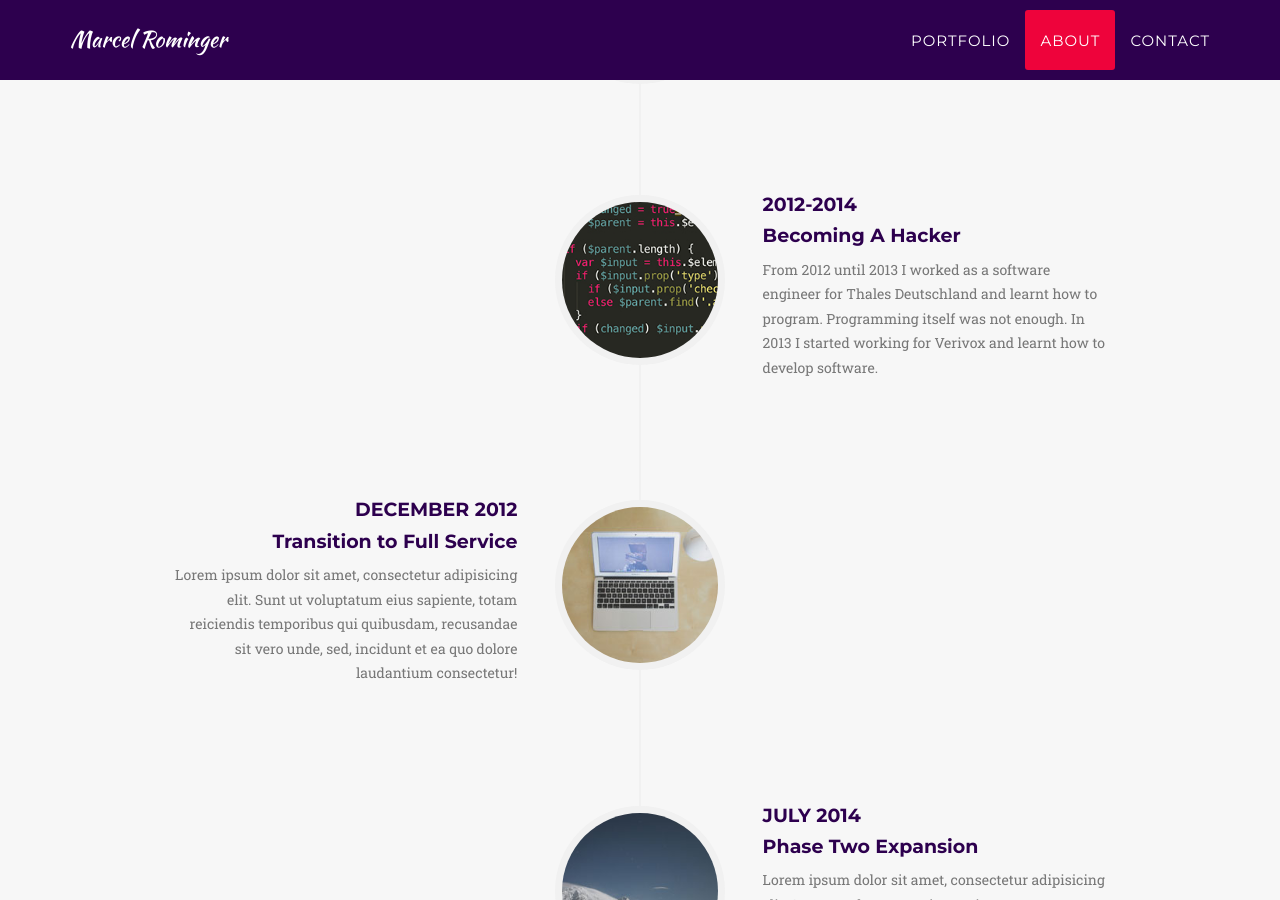
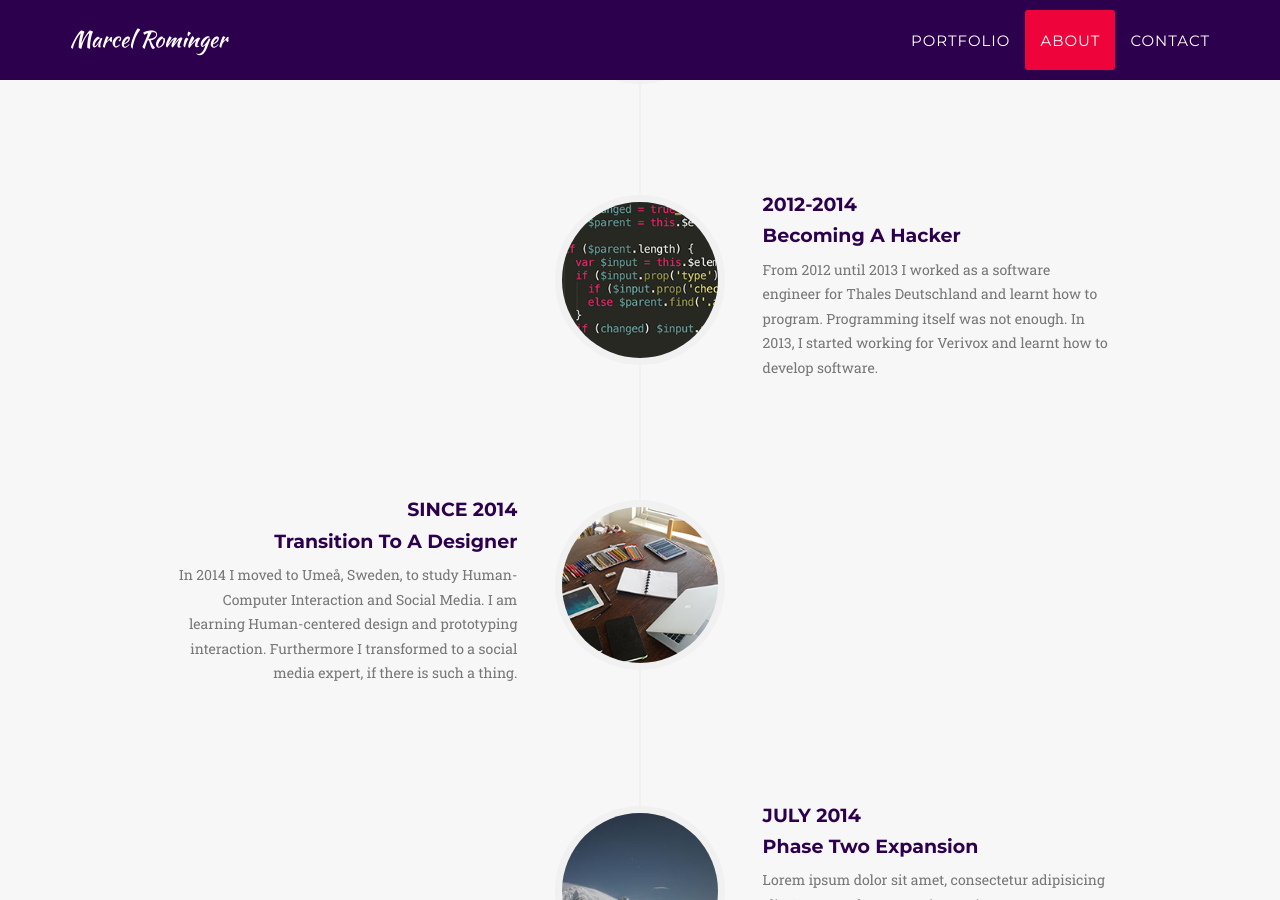
Before and after one commit to marororom/marororom.github.io, a Jekyll site: the page built from index.html, in a window 1280 px wide and 900 px high, scrolled down 2288 px. Built offline with Jekyll 4.4.1, drawn with Linux system fonts in a browser that asks for light colours; some web fonts are replaced.

Commit message:
added image and text

```diff
--- a/_includes/about.html
+++ b/_includes/about.html
@@ -34,7 +34,7 @@
                                     <h4 class="subheading">Becoming A Hacker</h4>
                                 </div>
                                 <div class="timeline-body">
-                                    <p class="text-muted">From 2012 until 2013 I worked as a software engineer for Thales Deutschland and learnt how to program. Programming itself was not enough. In 2013 I started working for Verivox and learnt how to develop software.</p>
+                                    <p class="text-muted">From 2012 until 2013 I worked as a software engineer for Thales Deutschland and learnt how to program. Programming itself was not enough. In 2013, I started working for Verivox and learnt how to develop software.</p>
                                 </div>
                             </div>
                         </li>
@@ -44,11 +44,11 @@
                             </div>
                             <div class="timeline-panel">
                                 <div class="timeline-heading">
-                                    <h4>December 2012</h4>
-                                    <h4 class="subheading">Transition to Full Service</h4>
+                                    <h4>Since 2014</h4>
+                                    <h4 class="subheading">Transition To A Designer</h4>
                                 </div>
                                 <div class="timeline-body">
-                                    <p class="text-muted">Lorem ipsum dolor sit amet, consectetur adipisicing elit. Sunt ut voluptatum eius sapiente, totam reiciendis temporibus qui quibusdam, recusandae sit vero unde, sed, incidunt et ea quo dolore laudantium consectetur!</p>
+                                    <p class="text-muted">In 2014 I moved to Ume&aring, Sweden, to study Human-Computer Interaction and Social Media. I am learning Human-centered design and prototyping interaction. Furthermore I transformed to a social media expert, if there is such a thing.</p>
                                 </div>
                             </div>
                         </li>
```
Also changed, not shown: img/about/3.jpg.
